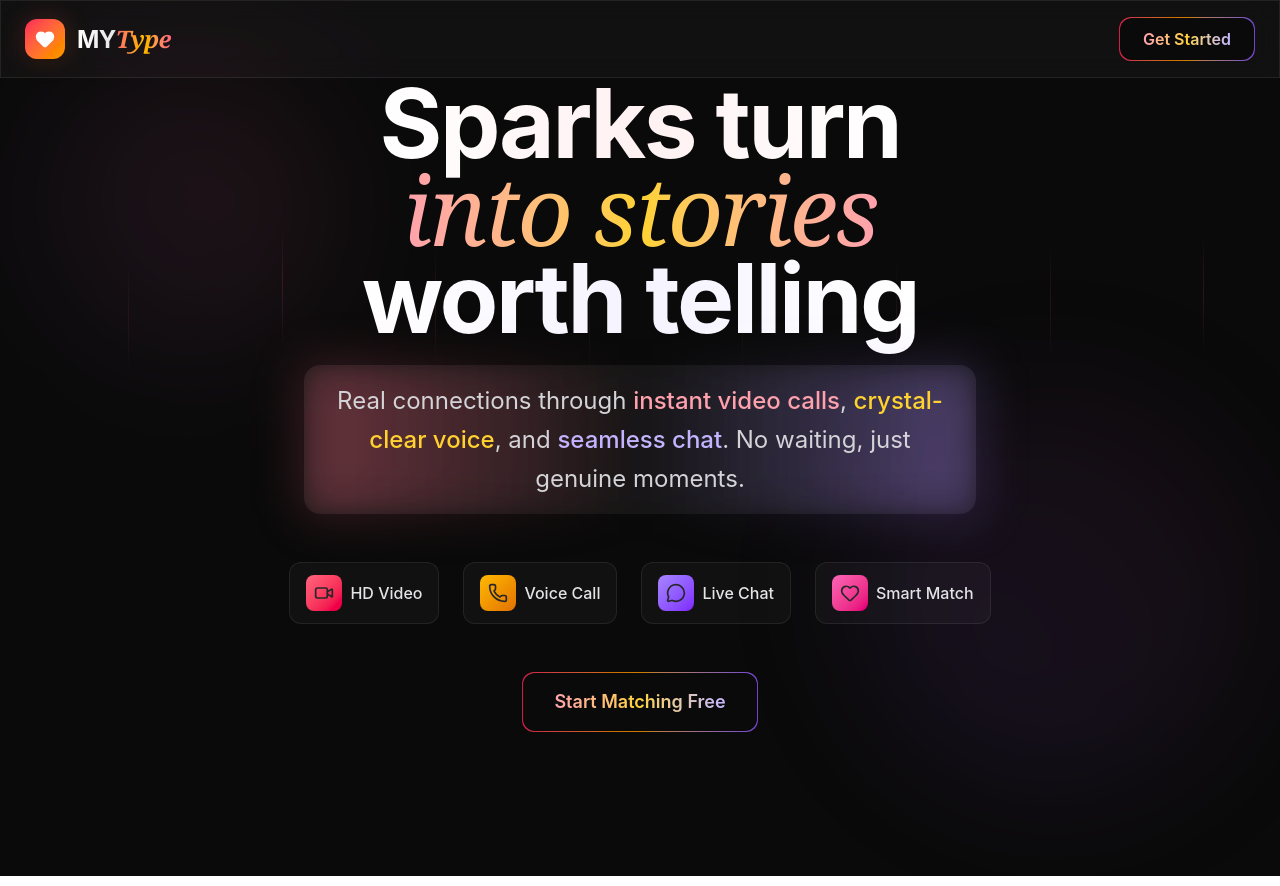
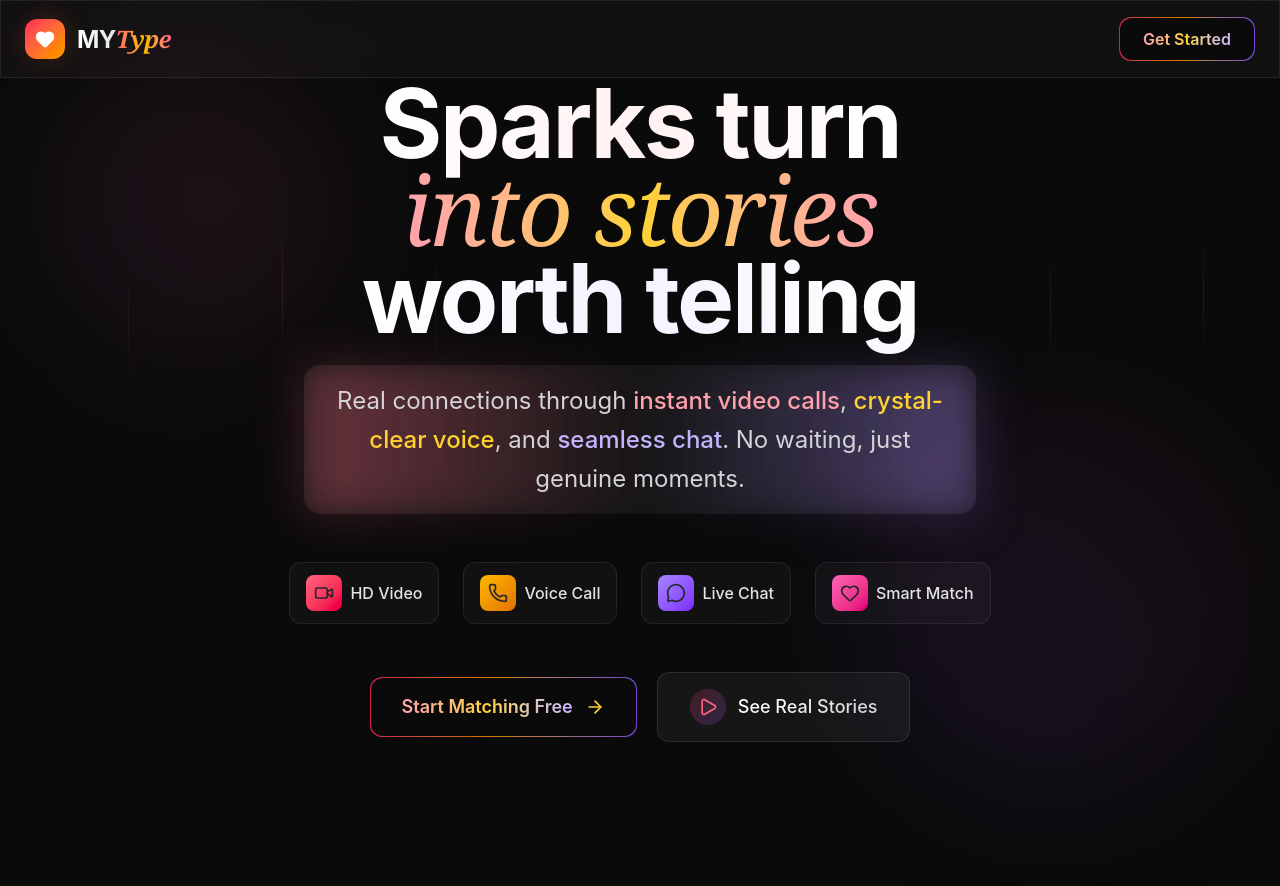
Before and after one commit to Diksha6057/Linkora, a React (Vite) app: page / in a window 1280 px wide. Built offline with nearby package versions, Linux system fonts and the light colour scheme.

Commit message:
Add hero CTA buttons

```diff
--- a/src/components/Hero.jsx
+++ b/src/components/Hero.jsx
@@ -1,15 +1,24 @@
 import React, { useRef } from 'react'
-import { Video, Phone, MessageCircle, Heart } from 'lucide-react'
+import {
+    Video,
+    Phone,
+    MessageCircle,
+    Heart,
+    ArrowRight,
+    Play
+} from 'lucide-react'
 import { useNavigate } from 'react-router-dom'
 
 const Hero = () => {
     const containerRef = useRef(null)
-const navigate = useNavigate()
+    const navigate = useNavigate()
+
     return (
         <section
             ref={containerRef}
             className="relative min-h-screen flex items-center justify-center overflow-hidden bg-[#0a0a0a]"
         >
+
             {/* Background radial gradients */}
             <div className="absolute inset-0 opacity-30">
 
@@ -33,6 +42,7 @@ const navigate = useNavigate()
 
             {/* Background particles */}
             <div className="absolute inset-0 overflow-hidden">
+
                 {[...Array(8)].map((_, i) => (
                     <div
                         key={i}
@@ -44,11 +54,13 @@ const navigate = useNavigate()
                         }}
                     />
                 ))}
+
             </div>
 
             {/* Hero content */}
             <div className="relative z-10 max-w-6xl mx-auto px-6 pt-20 pb-20 text-center">
 
+                {/* Heading */}
                 <h1 className="text-6xl sm:text-7xl md:text-8xl font-bold text-white tracking-tight mb-6 leading-[0.9]">
 
                     <div className="animate-fade-in-up delay-100">
@@ -144,22 +156,60 @@ const navigate = useNavigate()
 
                             </div>
 
-
                         </div>
 
                     ))}
 
                 </div>
+
+                {/* CTA buttons */}
                 <div className="flex flex-col sm:flex-row items-center justify-center gap-5 mb-16 animate-fade-in-up delay-300">
-                    <button onClick={()=>navigate("/chatroom")} className="group relative px-8 py-4 rounded-xl overflow-hidden">
-                        <div className="absolute inset-0 bg-linear-to-r from-rose-500 via-amber-500 to-violet-500 opacity-80 group-hover:opacity-100 transition-all duration-500"></div>
-                        <div className="absolute inset-px bg-[#0a0a0a] rounded-xl"></div>
+
+                    {/* Start Matching */}
+                    <button
+                        onClick={() => navigate("/chatroom")}
+                        className="group relative px-8 py-4 rounded-xl overflow-hidden"
+                    >
+
+                        <div className="absolute inset-0 bg-linear-to-r from-rose-500 via-amber-500 to-violet-500 opacity-80 group-hover:opacity-100 transition-all duration-500">
+                        </div>
+
+                        <div className="absolute inset-px bg-[#0a0a0a] rounded-xl">
+                        </div>
+
                         <div className="relative flex items-center gap-3 text-lg font-semibold">
+
                             <span className="bg-linear-to-r from-rose-300 via-amber-300 to-violet-300 bg-clip-text text-transparent">
                                 Start Matching Free
                             </span>
+
+                            <ArrowRight className="h-5 w-5 text-amber-300 group-hover:translate-x-1 transition-transform" />
+
                         </div>
+
                     </button>
+
+                    {/* See Real Stories */}
+                    <button
+                        className="group px-8 py-4 rounded-xl border border-white/10 bg-white/5 backdrop-blur-xl hover:bg-white/10 transition-all duration-300 hover:border-white/20"
+                    >
+
+                        <div className="flex items-center gap-3 text-lg font-medium">
+
+                            <div className="p-2 rounded-full bg-linear-to-br from-rose-500/20 to-violet-500/20 group-hover:scale-110 transition-transform">
+
+                                <Play className="h-5 w-5 text-rose-400" />
+
+                            </div>
+
+                            <span className="bg-linear-to-r from-white to-zinc-300 bg-clip-text text-transparent">
+                                See Real Stories
+                            </span>
+
+                        </div>
+
+                    </button>
+
                 </div>
 
             </div>
```
